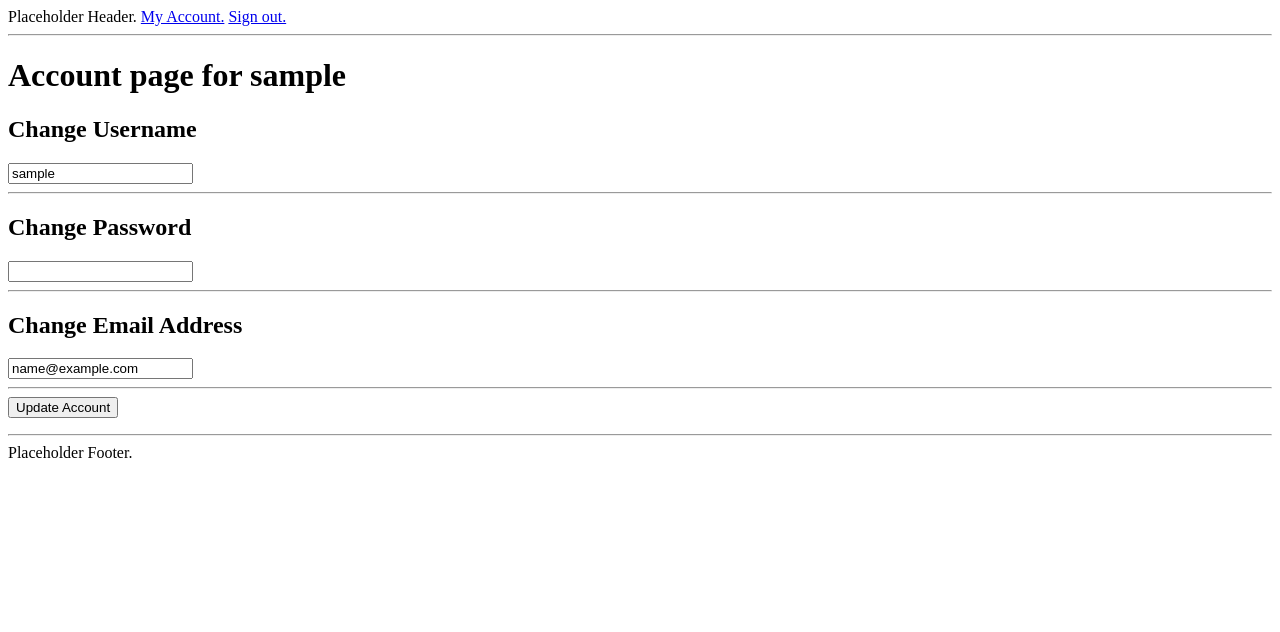
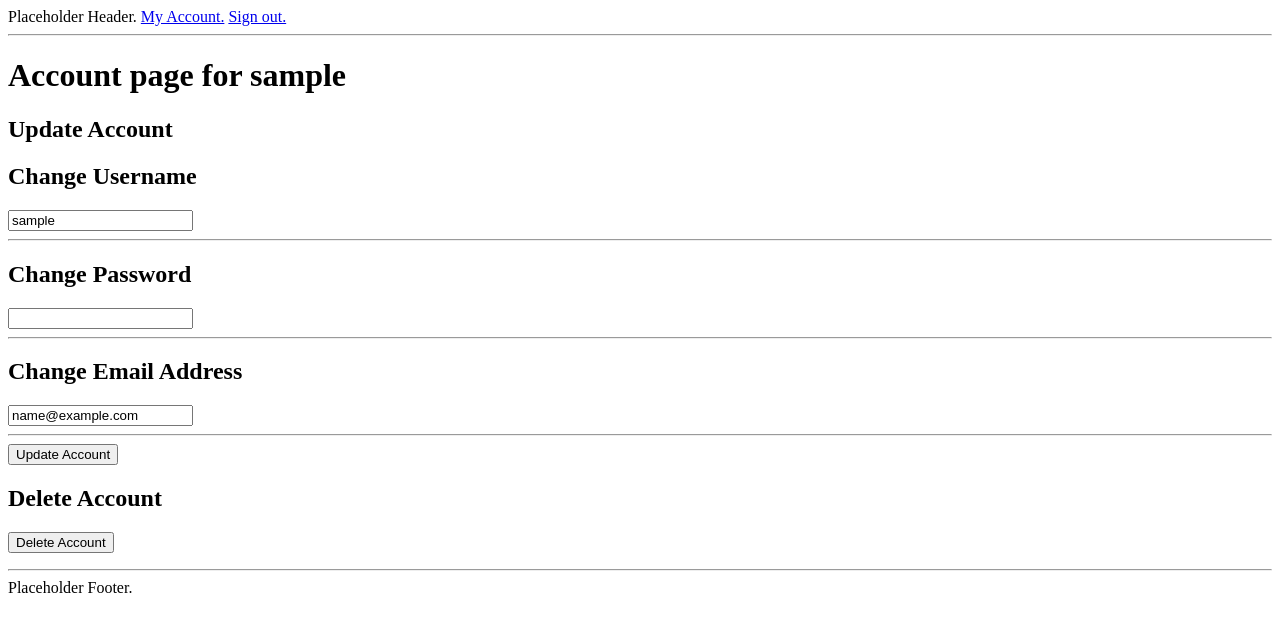
Before and after one commit to OpenTechStrategies/librehq, a Flask app: page /account in a window 1280 px wide. Shown: the top 632 px of the page. Run offline with Flask 2, Linux system fonts and the light colour scheme; the visitor is signed in with stand-in values (Sample User, id 1); data comes from the database, SQL or seed files in the repository; parts of the project's set-up code (start-up, migrations or seed data) failed here and were passed over.

Commit message:
Add delete account stub

```diff
--- a/librehq/account.py
+++ b/librehq/account.py
@@ -121,6 +121,12 @@ def updateAccount():
     else:
         return redirect(url_for(".account"))
 
+@bp.route("/deleteAccount", methods=(["POST"]))
+@signin_required
+def deleteAccount():
+    flash("Deleting account isn't supported at this time")
+    return redirect(url_for(".account"))
+
 class Account(db.Model):
     id = db.Column(db.Integer, primary_key=True)
     username = db.Column(db.String(128))
--- a/librehq/templates/account.html
+++ b/librehq/templates/account.html
@@ -1,6 +1,8 @@
 {% extends "base.html" %}
 {% block content %}
 <h1>Account page for {{ account.username }}</h1>
+
+<h2>Update Account</h2>
 
 <form action="updateAccount" method="post">
   <h2>Change Username</h2>
@@ -19,4 +21,13 @@
 
   <input type="submit" value="Update Account">
 </form>
+
+<h2>Delete Account</h2>
+
+<form action="deleteAccount" method="post">
+  <input
+    type="submit"
+    onclick="return window.confirm('Confirm Delete Account')"
+    value="Delete Account">
+</form>
 {% endblock %}
```
